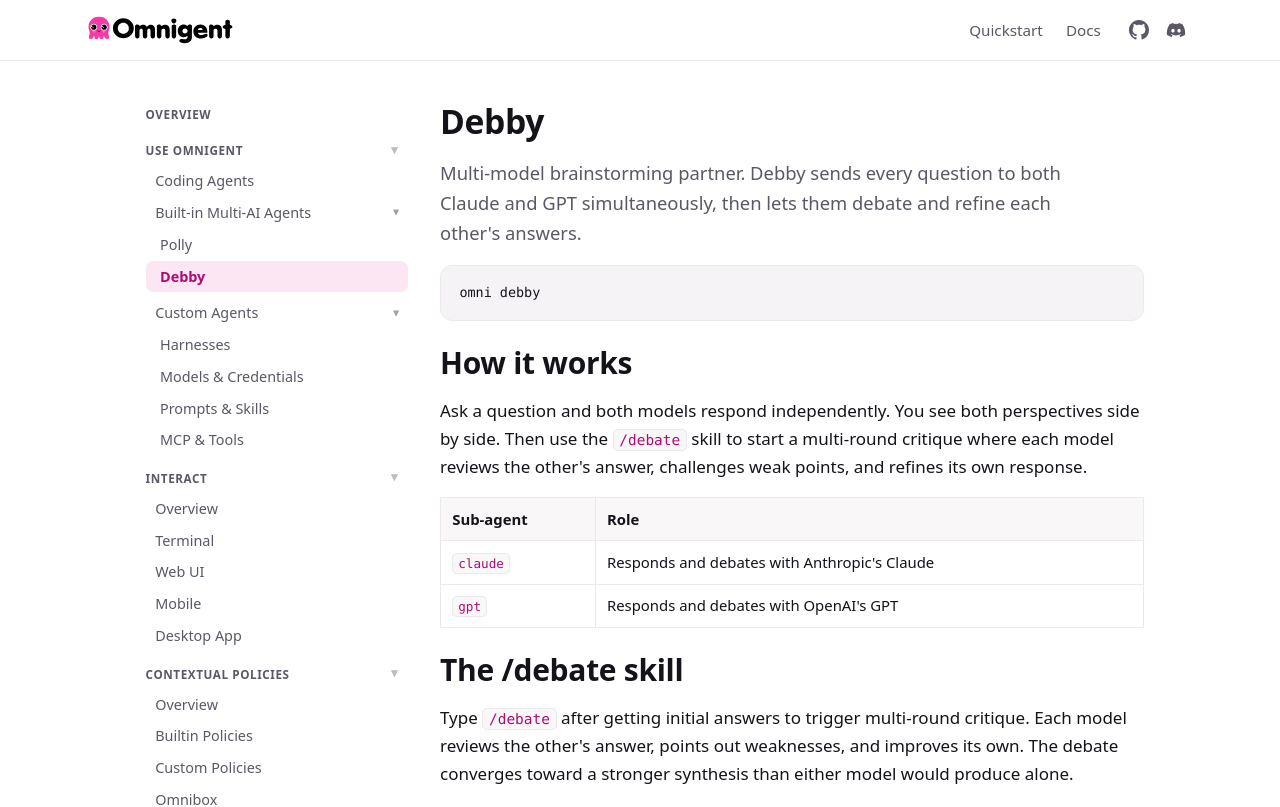
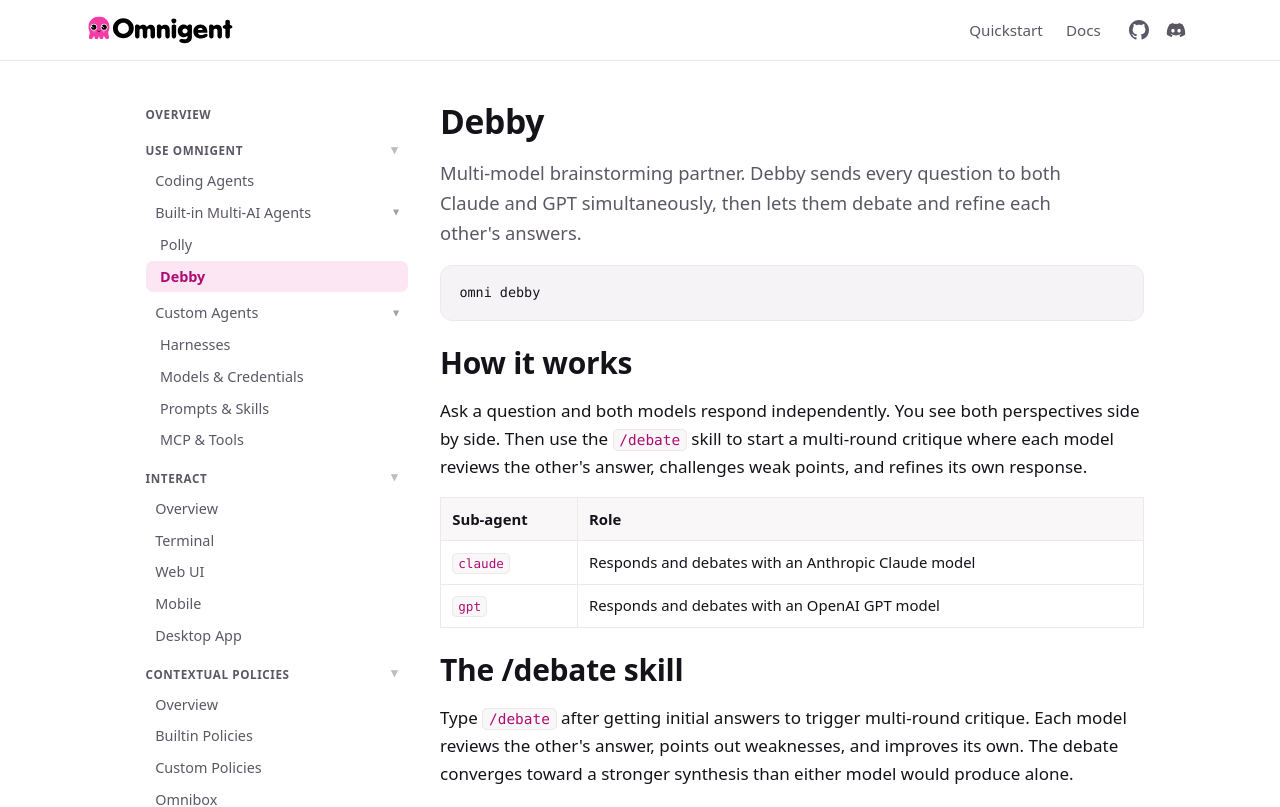
Before and after one commit to omnigent-ai/omnigent-site, a Next.js app: page /docs/use/builtin-agents/debby in a window 1280 px wide. Shown: the top 807 px of the page. Built offline with nearby package versions, Linux system fonts and the light colour scheme.

Commit message:
Reword sub-agent roles: 'an OpenAI GPT model' / 'an Anthropic Claude model'

```diff
--- a/app/docs/use/builtin-agents/debby/page.js
+++ b/app/docs/use/builtin-agents/debby/page.js
@@ -26,8 +26,8 @@ export default function Page() {
           <tr><th>Sub-agent</th><th>Role</th></tr>
         </thead>
         <tbody>
-          <tr><td><code>claude</code></td><td>Responds and debates with Anthropic{"'"}s Claude</td></tr>
-          <tr><td><code>gpt</code></td><td>Responds and debates with OpenAI{"'"}s GPT</td></tr>
+          <tr><td><code>claude</code></td><td>Responds and debates with an Anthropic Claude model</td></tr>
+          <tr><td><code>gpt</code></td><td>Responds and debates with an OpenAI GPT model</td></tr>
         </tbody>
       </table>
 
```
